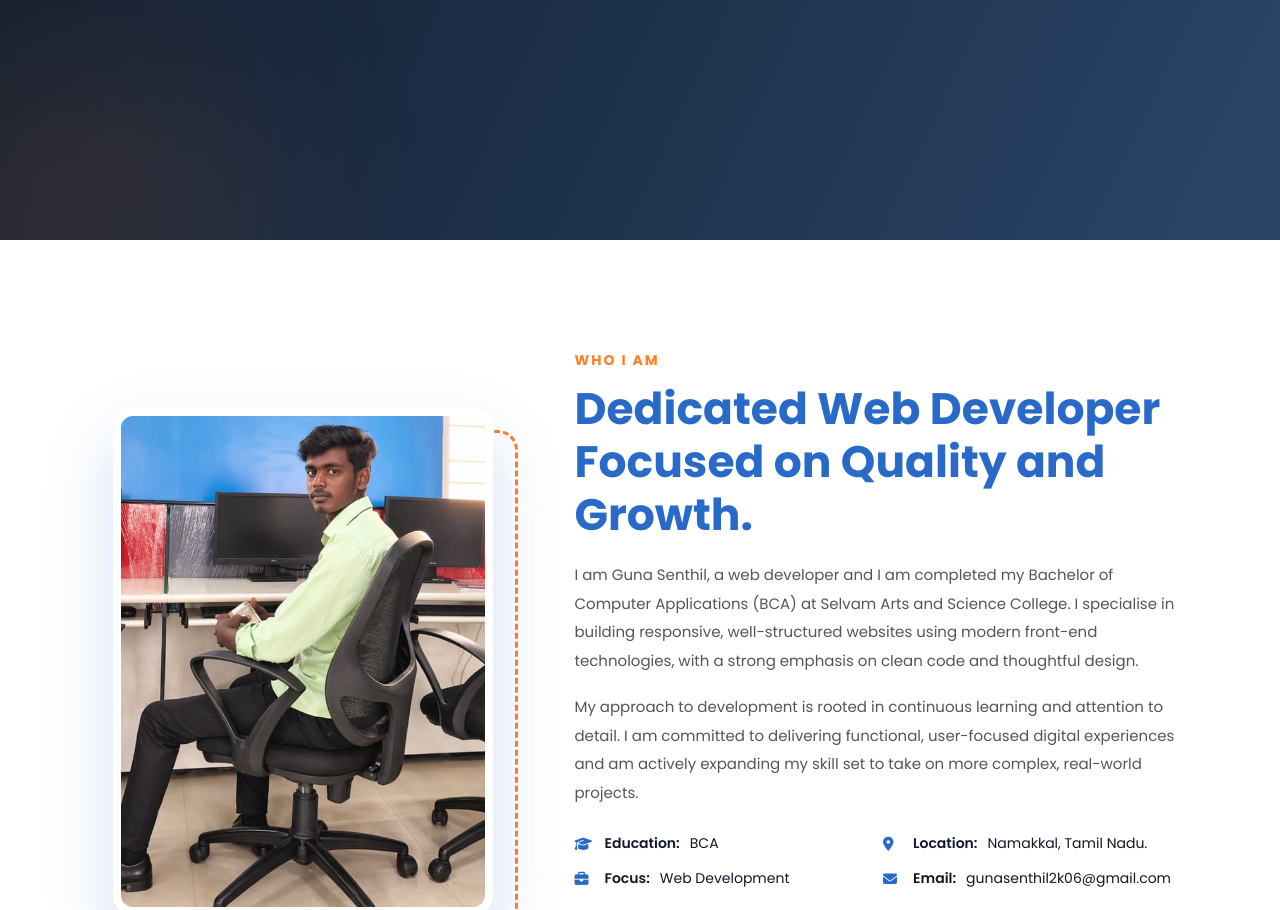
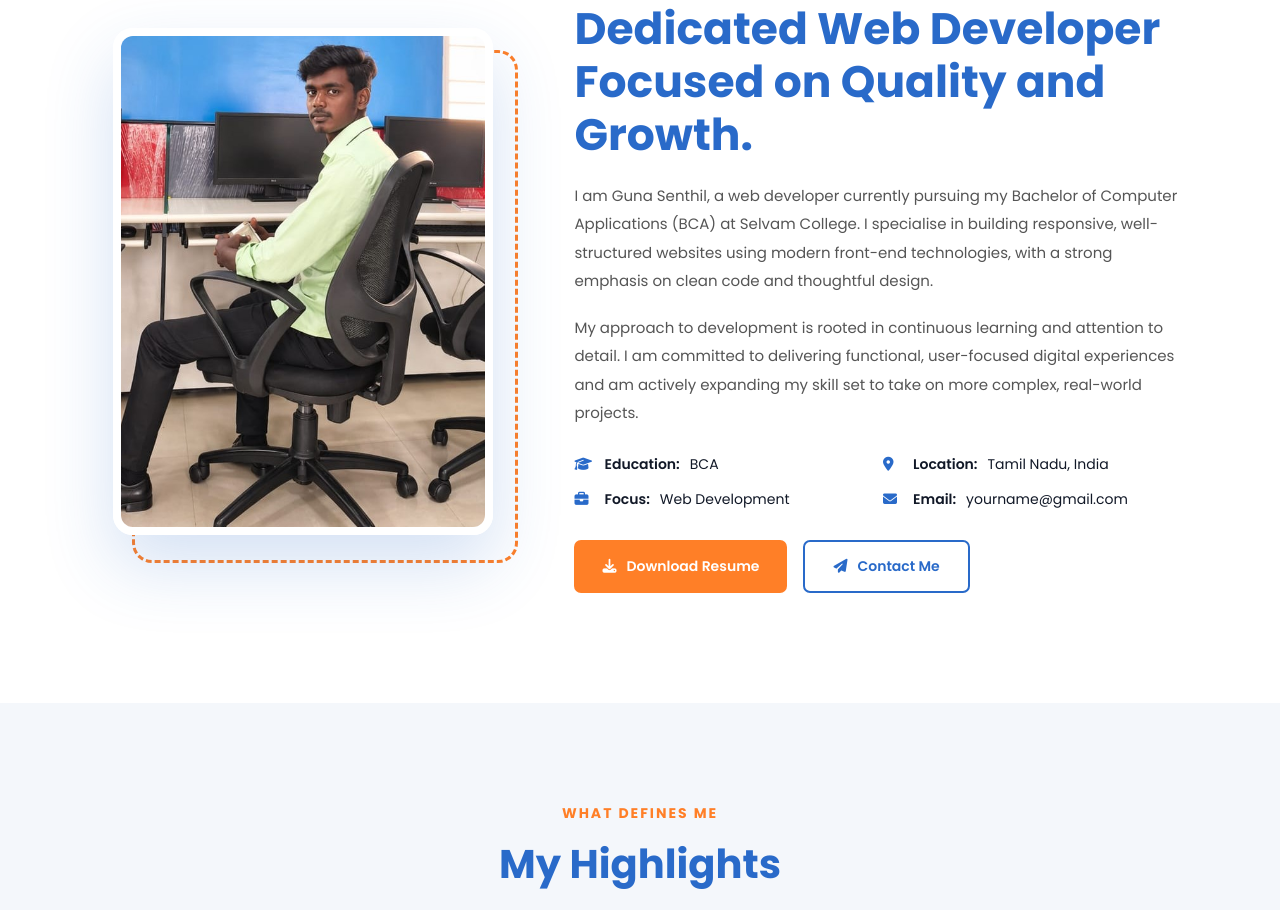
Before and after one commit to Gunasenthil/portfolio, a plain HTML site: page about.html in a window 1280 px wide. Shown: the part 560-1470 px from the top of the page. Drawn offline with Linux system fonts and the light colour scheme.

Commit message:
Update about.html

```diff
--- a/about.html
+++ b/about.html
@@ -694,7 +694,7 @@
 
         .page-hero {
 
-            min-height: 100vh;
+            min-height: 40vh;
 
             padding:
                 160px 8% 80px;
@@ -1763,7 +1763,7 @@
 
                     <div class="about-photo">
 
-                        <img src="GUNA.jpg"
+                        <img src="guna.jpg"
                              alt="Guna Senthil">
 
                     </div>
@@ -1790,9 +1790,9 @@
 
                     <p>
 
-                        I am Guna Senthil, a web developer and I am completed
-                        my Bachelor of Computer Applications
-                        (BCA) at Selvam Arts and Science College. I specialise in
+                        I am Guna Senthil, a web developer currently
+                        pursuing my Bachelor of Computer Applications
+                        (BCA) at Selvam College. I specialise in
                         building responsive, well-structured websites
                         using modern front-end technologies, with a
                         strong emphasis on clean code and thoughtful
@@ -1826,7 +1826,7 @@
 
                         <div class="fact-item">
                             <i class="fa-solid fa-location-dot"></i>
-                            <span>Location:</span> Namakkal, Tamil Nadu.
+                            <span>Location:</span> Tamil Nadu, India
                         </div>
 
 
@@ -1838,7 +1838,7 @@
 
                         <div class="fact-item">
                             <i class="fa-solid fa-envelope"></i>
-                            <span>Email:</span> gunasenthil2k06@gmail.com
+                            <span>Email:</span> yourname@gmail.com
                         </div>
 
 
@@ -1850,6 +1850,16 @@
                     <div class="about-buttons">
 
 
+                        <a href="resume.pdf"
+                           target="_blank"
+                           rel="noopener noreferrer"
+                           class="btn btn-primary">
+
+                            <i class="fa-solid fa-download"></i>
+
+                            Download Resume
+
+                        </a>
 
 
                         <a href="contact.html"
```
